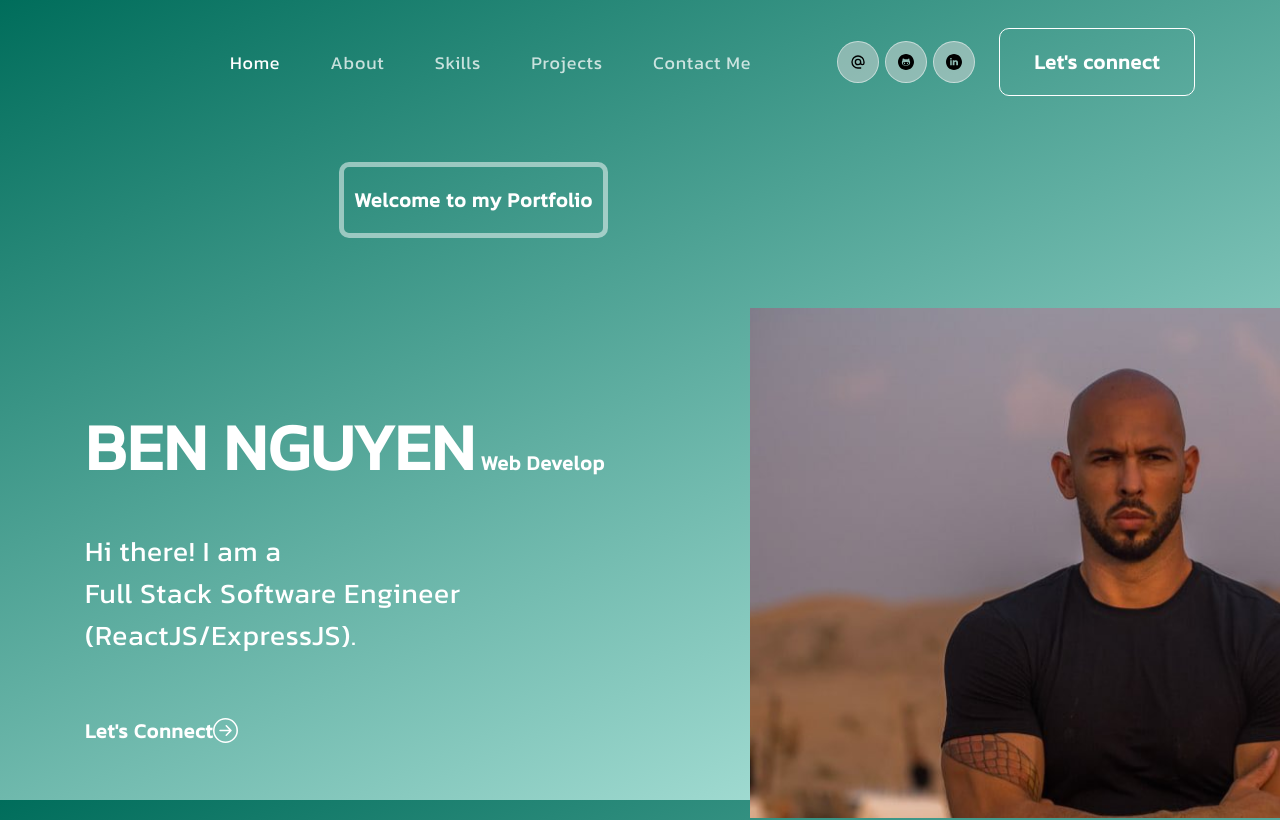
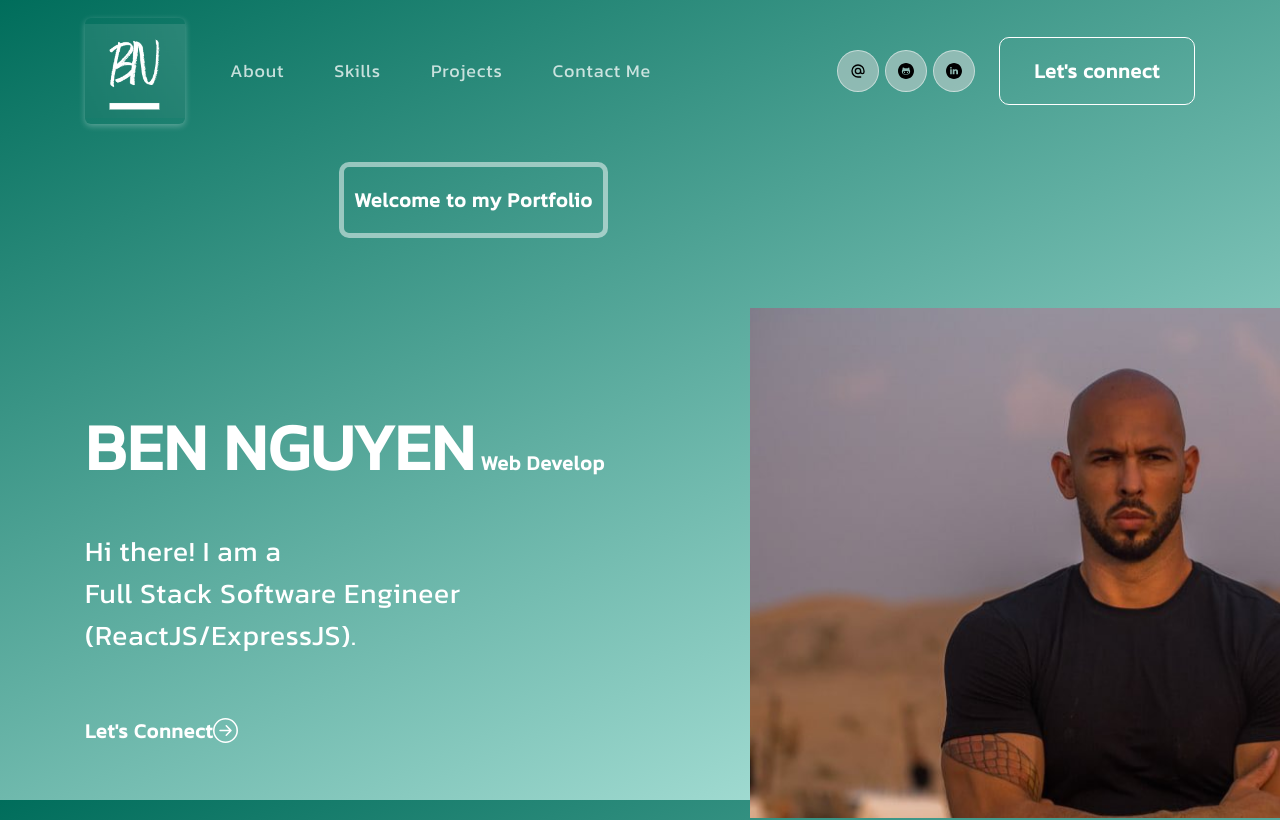
Before and after one commit to bennguyenn24/Personal-Portfolio, a React (Vite) app in the folder client/: page / in a window 1280 px wide. Shown: the top 820 px of the page. Built offline with nearby package versions, Linux system fonts and the light colour scheme.

Commit message:
Added logo and update styling

```diff
--- a/client/src/components/NavBar.jsx
+++ b/client/src/components/NavBar.jsx
@@ -1,6 +1,7 @@
 import { Container, Navbar, Nav } from 'react-bootstrap';
 import { useState, useEffect } from 'react';
 import './Navbar.css'
+import logo from '../img/BN.png'
 import navIcon1 from '../img/email.svg'
 import navIcon2 from '../img/github.svg'
 import navIcon3 from '../img/linkedin.svg'
@@ -30,14 +31,13 @@ import navIcon3 from '../img/linkedin.svg'
     <Navbar expand="lg" className={scrolled ? "scrolled" : ""}>
       <Container>
         <Navbar.Brand href="#home">
-            <img src={''} alt="" />
+            <img src={logo} alt="" />
         </Navbar.Brand>
         <Navbar.Toggle aria-controls="basic-navbar-nav">
         <span className='navbar-toggler-icon'></span>
         </Navbar.Toggle>
         <Navbar.Collapse id="basic-navbar-nav">
           <Nav className="me-auto">
-            <Nav.Link href="#home" className={activeLink === 'home' ? 'active navbar-link' : 'navbar-link'} onClick={() => onUpdateActiveLink('home')}>Home</Nav.Link>
             <Nav.Link href="#about" className={activeLink === 'about' ? 'active navbar-link' : 'navbar-link'} onClick={() => onUpdateActiveLink('home')}>About</Nav.Link>
             <Nav.Link href="#skill"className={activeLink === 'skills' ? 'active navbar-link' : 'navbar-link'} onClick={() => onUpdateActiveLink('skills')}>Skills</Nav.Link>
             <Nav.Link href="#projects"className={activeLink === 'projects' ? 'active navbar-link' : 'navbar-link'} onClick={() => onUpdateActiveLink('projects')}>Projects</Nav.Link>
--- a/client/src/components/Navbar.css
+++ b/client/src/components/Navbar.css
@@ -11,6 +11,25 @@ nav.navbar {
 	left: 0;
 	z-index: 9999;
 	transition: 0.32 ease-in-out;
+}
+
+.navbar-brand {
+	width: 100%;
+	border-radius: 6px; /* Border radius */
+	box-shadow: 0px 2px 6px rgba(255, 255, 255, 0.3); /* Box shadow */
+	overflow: hidden; /* Hide any overflow content */
+	transition: border-color 0.3s ease-in-out; /* Transition for border color */
+}
+
+.navbar-brand img {
+	width: 100%;
+	height: auto;
+	display: block;
+}
+
+.navbar-brand:hover {
+	border-color: #fff; /* Border color on hover */
+	box-shadow: 0 2px 6px rgba(245, 245, 245, 0.6); /* Box shadow on hover */
 }
 
 nav.navbar.scrolled {
```
Also changed, not shown: client/src/img/BN.png (added).
